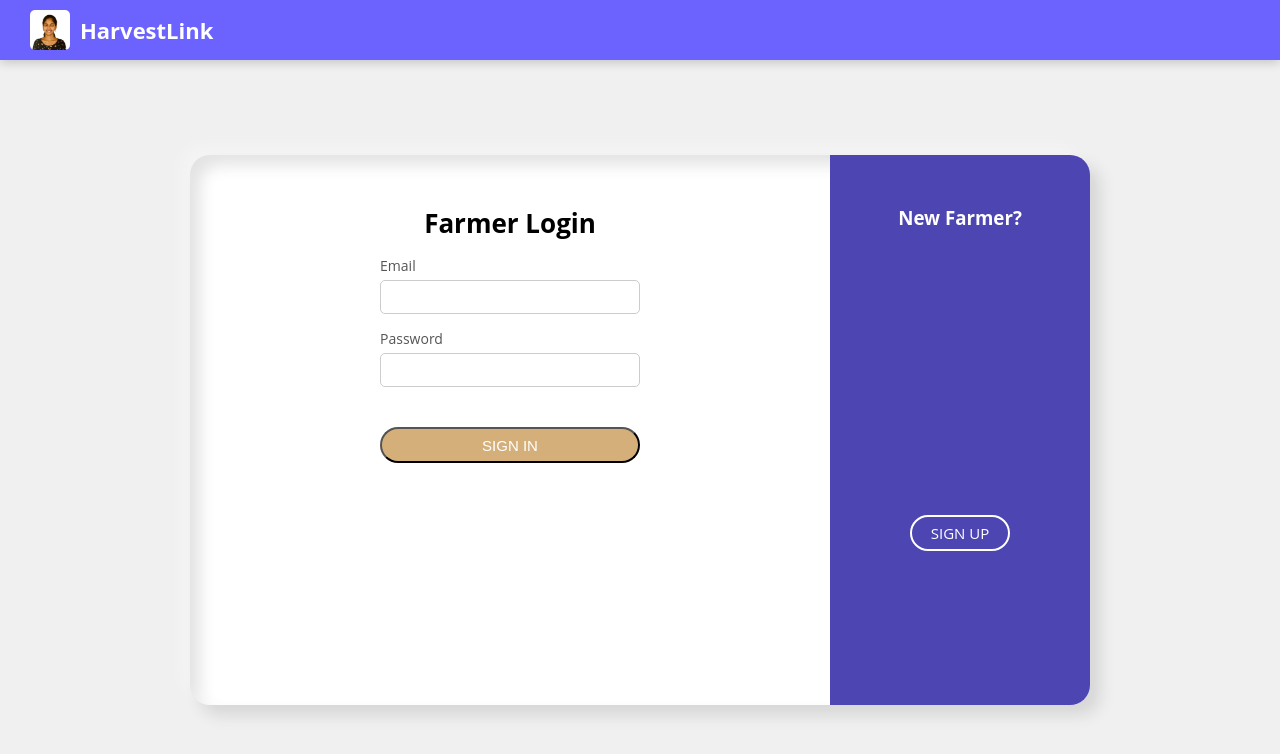
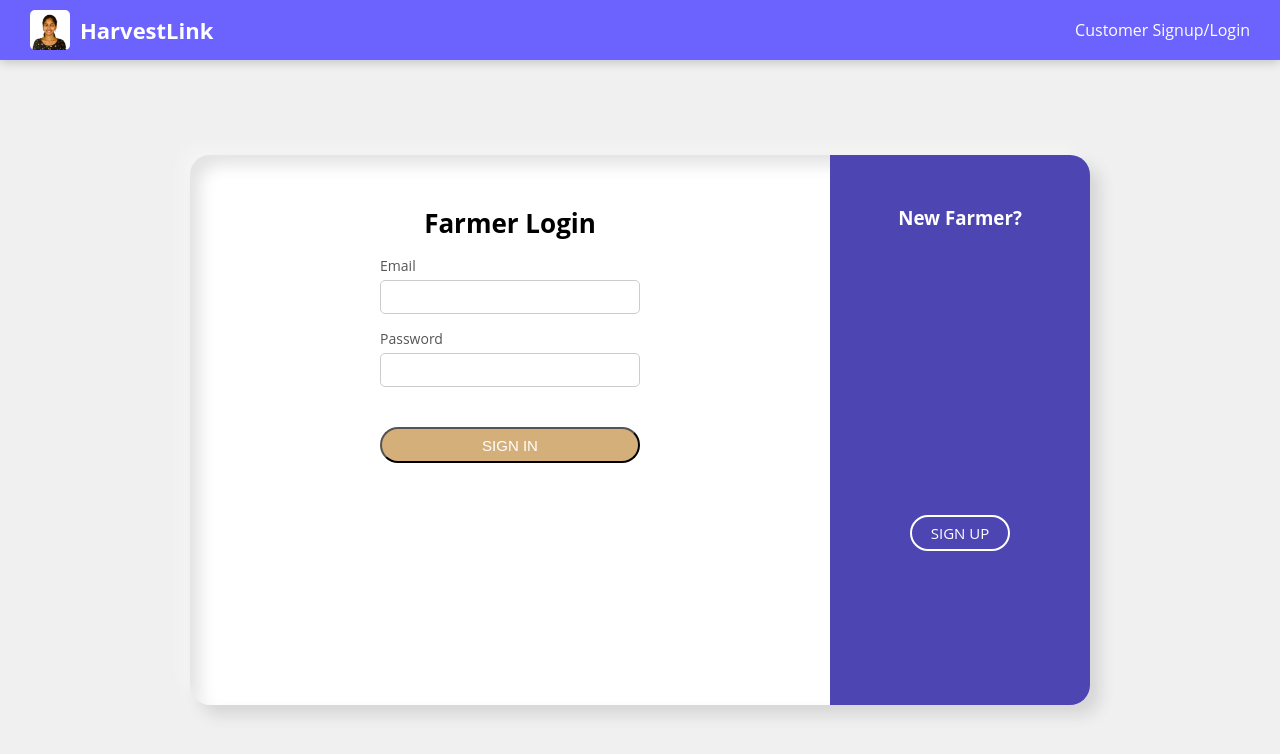
Before and after one commit to majorprojectb3a-alt/Harvest_Link, a React (Vite) app in the folder frontend/: page / in a window 1280 px wide. Shown: the top 754 px of the page. Built offline with nearby package versions, Linux system fonts and the light colour scheme.

Commit message:
Fix navbar toggle logic between customer and farmer auth

```diff
--- a/frontend/src/Navbar.jsx
+++ b/frontend/src/Navbar.jsx
@@ -3,9 +3,10 @@ import logo from "./assets/logo.jpg";
 
 export default function Navbar() {
   const location = useLocation();
+  const path = location.pathname;
 
-  const isCustomer = location.pathname.includes("customer");
-  const isFarmer = location.pathname.includes("farmer");
+  const isCustomer = path.startsWith("/customer");
+  const isFarmer = path.startsWith("/farmer");
 
   return (
     <nav className="navbar">
@@ -15,13 +16,22 @@ export default function Navbar() {
       </div>
 
       <div className="navbar-right">
+        {/* On Customer page → show Farmer */}
         {isCustomer && (
           <Link to="/farmer" className="nav-link">
             Farmer Signup/Login
           </Link>
         )}
 
+        {/* On Farmer page → show Customer */}
         {isFarmer && (
+          <Link to="/customer" className="nav-link">
+            Customer Signup/Login
+          </Link>
+        )}
+
+        {/* On / or /login → show Customer by default */}
+        {!isCustomer && !isFarmer && (
           <Link to="/customer" className="nav-link">
             Customer Signup/Login
           </Link>
```
